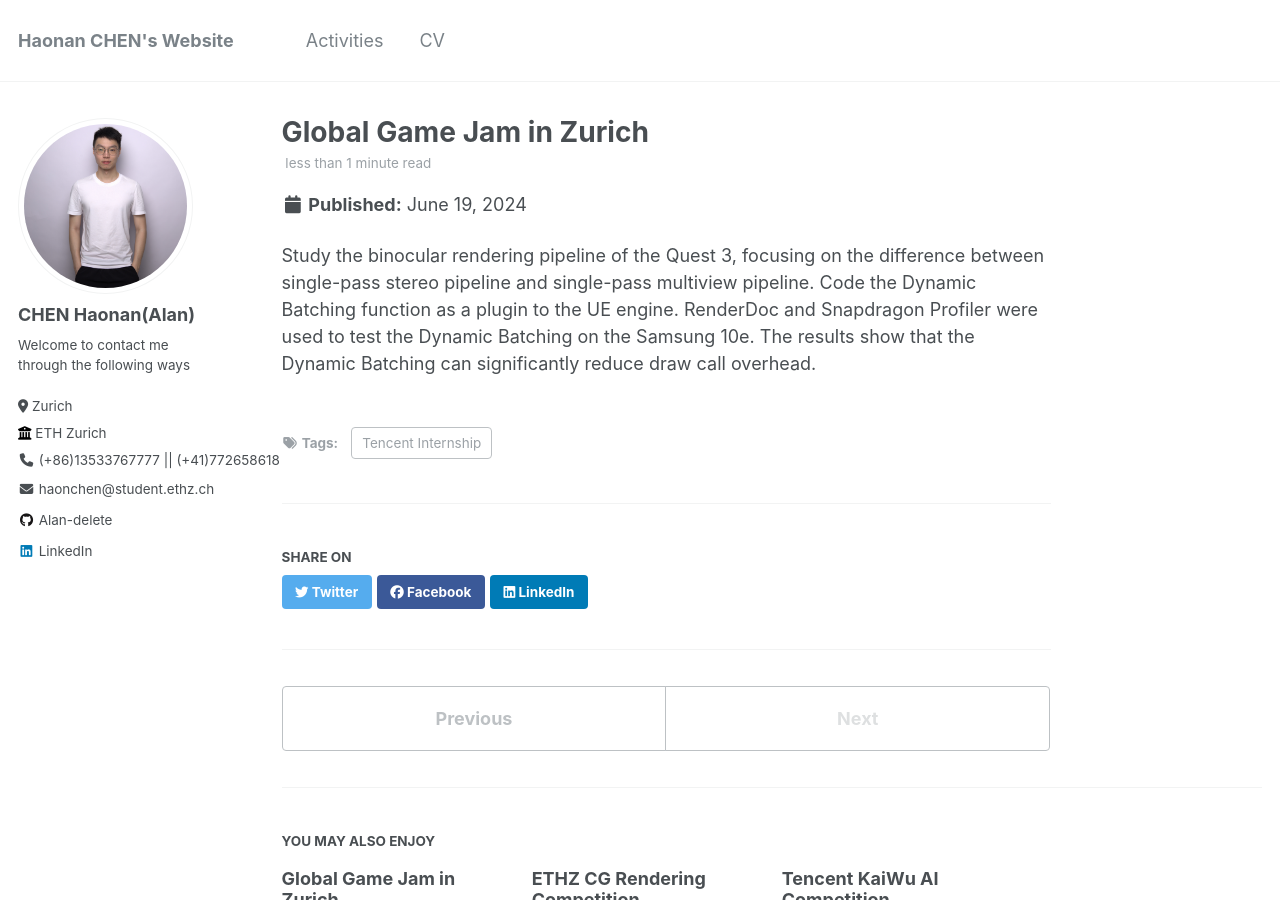
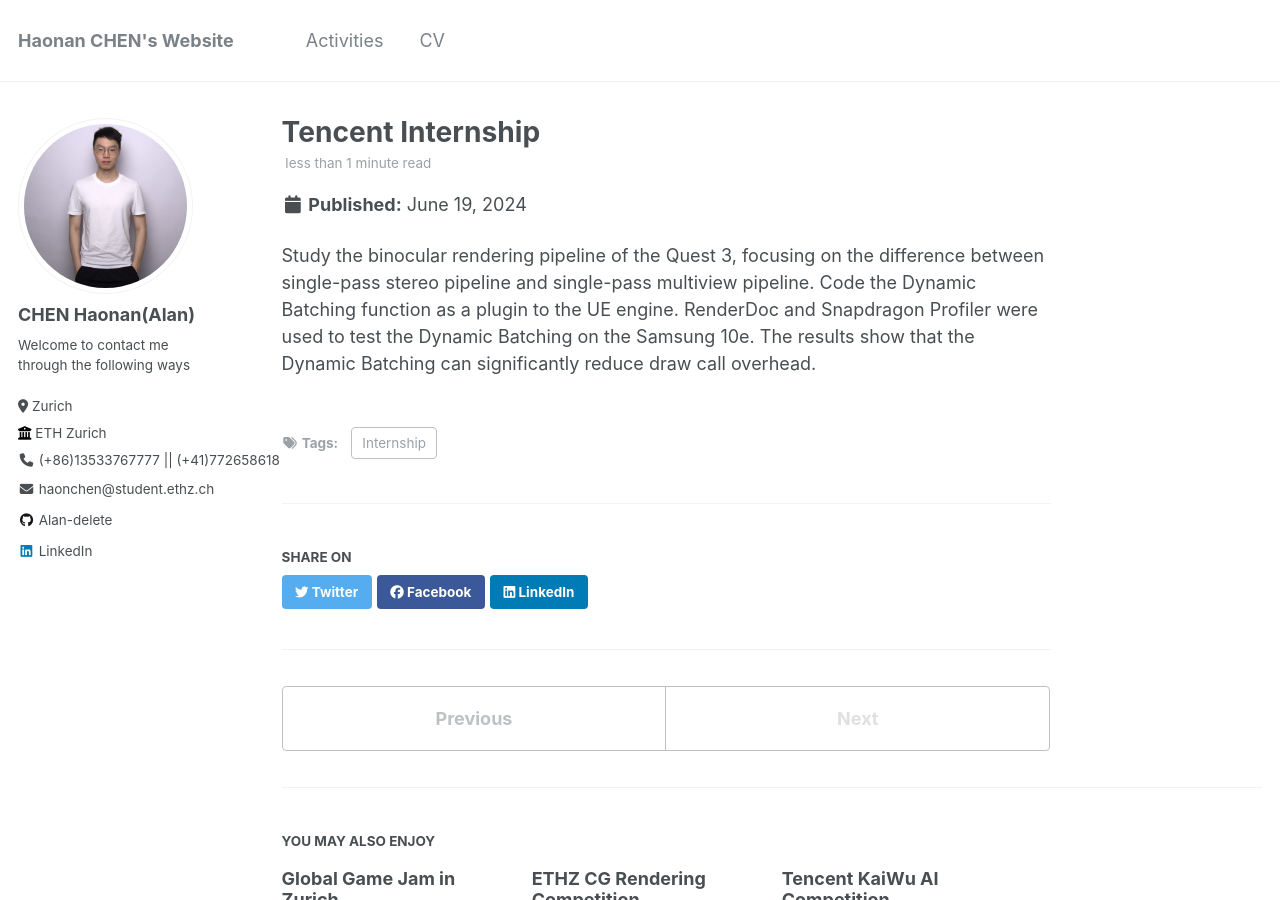
Before and after one commit to Alan-delete/Alan-delete.github.io, a Jekyll site: the page built from _posts/2024-06-19-post.md, in a window 1280 px wide and 900 px high. Built offline with Jekyll 4.4.1, drawn with Linux system fonts in a browser that asks for light colours.

Commit message:
modify the wrong title

```diff
--- a/_posts/2024-06-19-post.md
+++ b/_posts/2024-06-19-post.md
@@ -1,9 +1,9 @@
 ---
-title: 'Global Game Jam in Zurich'
+title: 'Tencent Internship'
 date: 2024-06-19
 permalink: /posts/2024/06/post/
 tags:
-  - Tencent Internship
+  - Internship
 ---
 
  Study the binocular rendering pipeline of the Quest 3, focusing on the difference between single-pass stereo pipeline and single-pass multiview pipeline.
```
